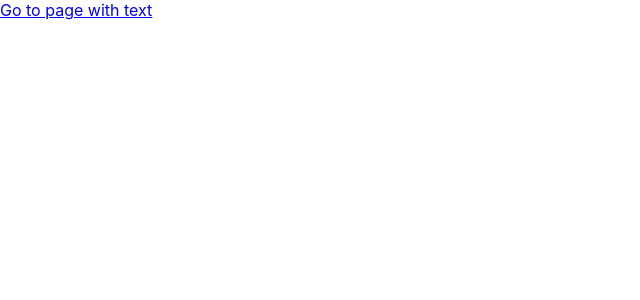
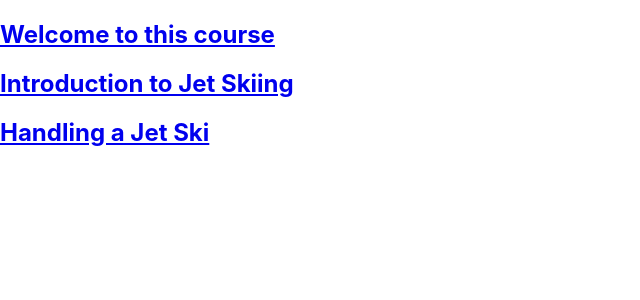
Before and after one commit to cecnyb/AgileSoftwareProject, a React (Create React App) app in the folder agile_software/: page /HomePage in a window 1280 px wide. Shown: the top 300 px of the page, without its empty margins (0-640 px from the left). Built offline with nearby package versions, Linux system fonts and the light colour scheme.

Commit message:
Co-authored-by: luced0 <luced0@users.noreply.github.com> Co-authored-by: cecnyb <cecnyb@users.noreply.github.com>

```diff
--- a/agile_software/src/App.js
+++ b/agile_software/src/App.js
@@ -1,14 +1,15 @@
 import { Route, Routes } from "react-router-dom";
 import HomePage from "./Pages/HomePage";
-import PageWithText from "./Pages/PageWithText";
+import ChapterContent from "./Pages/ChapterContent";
 import Login from "./Pages/Login";
+
 
 function App() {
   return (
     <div className="App">
       <Routes>
         <Route path="/" element={<Login />} />
-        <Route path="/PageWithText" element={<PageWithText />} />
+        <Route path="/chapters/:chapterId" element={<ChapterContent />}/>
         <Route path="/HomePage" element={<HomePage />} />
       </Routes>
     </div>
--- /dev/null
+++ b/agile_software/src/Components/ChapterComponent.js
@@ -0,0 +1,23 @@
+import { Link } from 'react-router-dom'
+import React from 'react'
+
+function ChapterComponent(props) {
+    return (
+        <section key={props.chapter.id} className="summary">
+          <div>
+            <div className="title">
+              <h2>
+                <Link
+                  className="no-underline cursor-pointer"
+                  to={'/chapters/' + props.chapter.id}
+                >
+                  {props.chapter.title}
+                </Link>
+              </h2>
+            </div>
+          </div>
+        </section>
+      )
+}
+
+export default ChapterComponent;
--- /dev/null
+++ b/agile_software/src/Pages/ChapterContent.js
@@ -0,0 +1,32 @@
+import React from "react";
+import chapters from '../chapters'
+import { Link, useParams } from "react-router-dom";
+
+
+function ChapterContent(props)  {
+    const { chapterId } = useParams()
+    const chapter = chapters.find(chapter => chapter.id === parseInt(chapterId))
+    return (
+        <div className="Lesson page">
+          <header>
+          <Link to="/HomePage" className="btn btn-primary">
+          Go back to the HomePage
+          </Link>
+          <h1>{chapter.title}</h1>
+          </header>
+
+           <div>
+          {chapter.content.map((item, index) => (
+            <div key={index}>
+              <h3>{item.header}</h3>
+              <p>{item.text}</p>
+            </div>
+              )
+            )
+          }
+        </div>
+      </div>
+    );
+};
+
+export default ChapterContent;
--- a/agile_software/src/Pages/HomePage.js
+++ b/agile_software/src/Pages/HomePage.js
@@ -1,13 +1,14 @@
 import React from "react";
-import { Link } from "react-router-dom";
+import chapters from "../chapters";
+import ChapterComponent from "../Components/ChapterComponent";
 
 
-const HomePage = () => {
+function HomePage () {
   return (
     <div className="text-center pt-5">
-    <Link to="/PageWithText" className="btn btn-primary">
-      Go to page with text
-    </Link>
+    {chapters.map((chapter) => (
+        <ChapterComponent chapter={chapter} key={chapter.id} />
+      ))}
   </div>
   );
 };
--- a/agile_software/src/Pages/PageWithText.js
+++ /dev/null
@@ -1,23 +0,0 @@
-import React from "react";
-import chapters from '../chapters'
-import { Link } from "react-router-dom";
-
-const PageWithText = () => {
-    return (
-        <div>
-          <Link to="/HomePage" className="btn btn-primary">
-          Go back to the HomePage
-          </Link>
-          {chapters[0].content.map((item, index) => (
-            <div key={index}>
-              <h3>{item.header}</h3>
-              <p>{item.text}</p>
-            </div>
-              )
-            )
-          }
-        </div>
-    );
-};
-
-export default PageWithText;
--- a/agile_software/src/chapters.js
+++ b/agile_software/src/chapters.js
@@ -25,6 +25,18 @@ const chapters = [
                 ,text: 'Jet skis are small, motorized boats that are propelled by a jet of water that is created by a pump and an impeller. Jet skis are typically operated by a single rider, but some models can accommodate two or more passengers. Jet skis are often used for recreational purposes, such as water sports, sightseeing, and fishing. They can also be used for commercial purposes, such as search and rescue operations, law enforcement, and military operations.'
             }
         ]
+    },
+    {
+        id: 3,
+        title: 'Handling a Jet Ski',
+        content: [
+            {header: 'Steering a Jet Ski'
+                ,text: 'Jet skiing is a popular recreational activity that involves riding on a personal watercraft, also known as a jet ski. Jet skis are small, motorized boats that are propelled by a jet of water that is created by a pump and an impeller. Jet skis are typically operated by a single rider, but some models can accommodate two or more passengers. Jet skis are often used for recreational purposes, such as water sports, sightseeing, and fishing. They can also be used for commercial purposes, such as search and rescue operations, law enforcement, and military operations.'
+            }
+            ,{header: 'Breaking a Jet Ski'
+                ,text: 'Jet skis are small, motorized boats that are propelled by a jet of water that is created by a pump and an impeller. Jet skis are typically operated by a single rider, but some models can accommodate two or more passengers. Jet skis are often used for recreational purposes, such as water sports, sightseeing, and fishing. They can also be used for commercial purposes, such as search and rescue operations, law enforcement, and military operations.'
+            }
+        ]
     }
 ]
 
```
